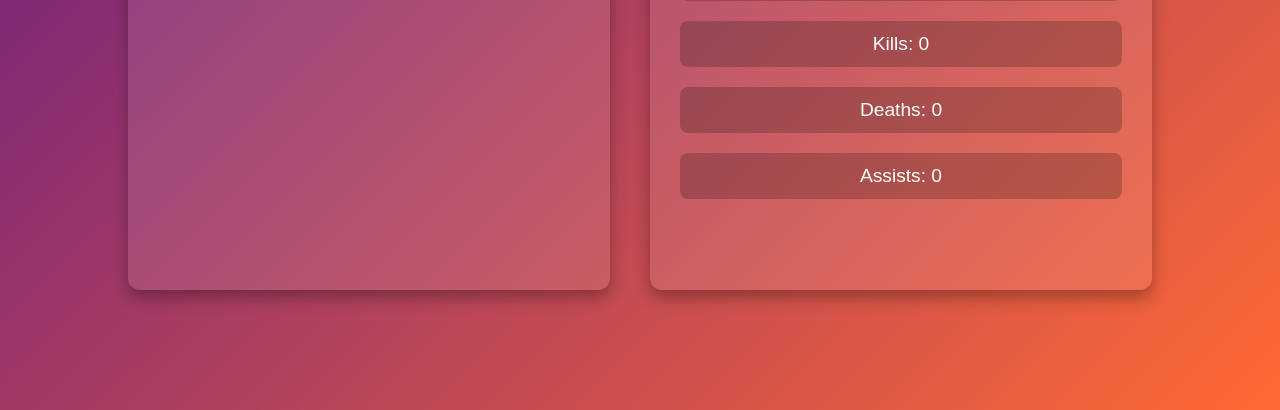
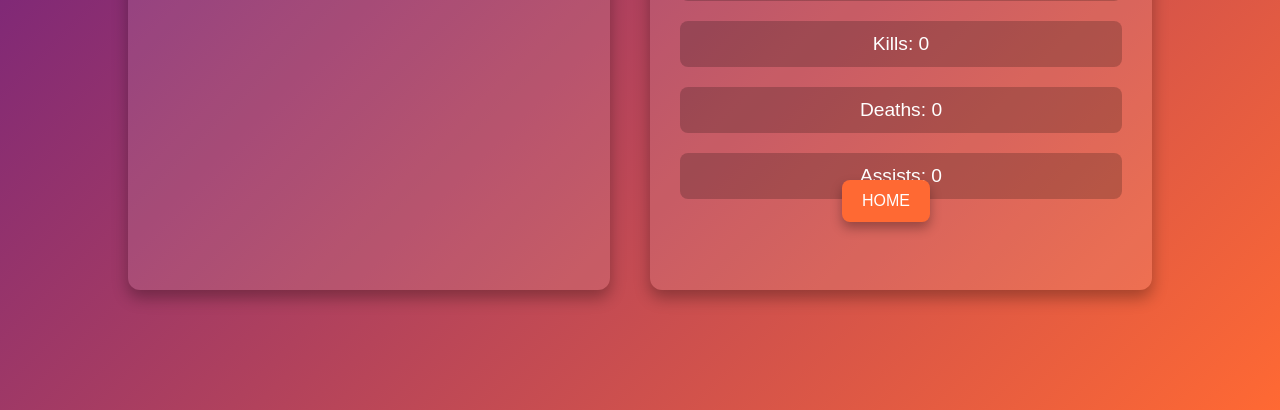
Before and after one commit to ctr-alt-defeat/nfc3_ctrl-alt-defeat, a Node server app: page /display-matchmaking in a window 1280 px wide. Shown: the part 390-800 px from the top of the page. Run offline with Node 20, Linux system fonts and the light colour scheme; data that the repository does not hold is empty.

Commit message:
corrected the redirect link

```diff
--- a/game_select/views/matchmaking.ejs
+++ b/game_select/views/matchmaking.ejs
@@ -110,6 +110,26 @@
             background-color: rgba(255, 255, 255, 0.4);
             transform: scale(1.05);
         }
+        .matchmaking-button {
+            position: absolute;
+            top: 550px;
+            right: 350px;
+            margin-top: 20px;
+            padding: 12px 20px;
+            font-size: 1rem;
+            color: #fff;
+            background-color: #ff6933; /* Orange background */
+            border: none;
+            border-radius: 8px;
+            cursor: pointer;
+            transition: background-color 0.3s, transform 0.3s;
+            box-shadow: 0 6px 12px rgba(0, 0, 0, 0.3);
+        }
+
+        .matchmaking-button:hover {
+            background-color: #e85d29; /* Darker shade of orange */
+            transform: scale(1.05);
+        }
     </style>
 </head>
 <body>
@@ -151,5 +171,6 @@
 
         </div>
     </div>
+    <button class="matchmaking-button" onclick="window.location.replace('http://localhost:4500')">HOME</button>
 </body>
 </html>
```
